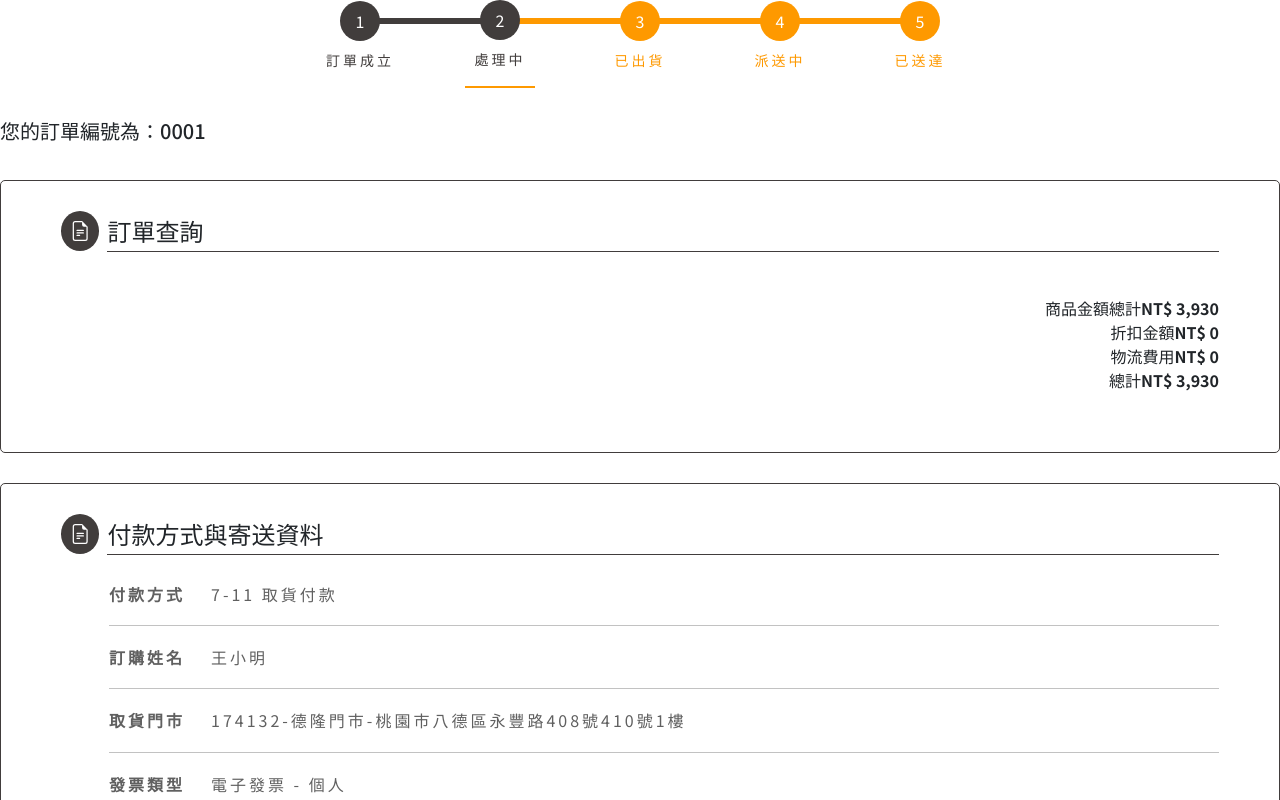
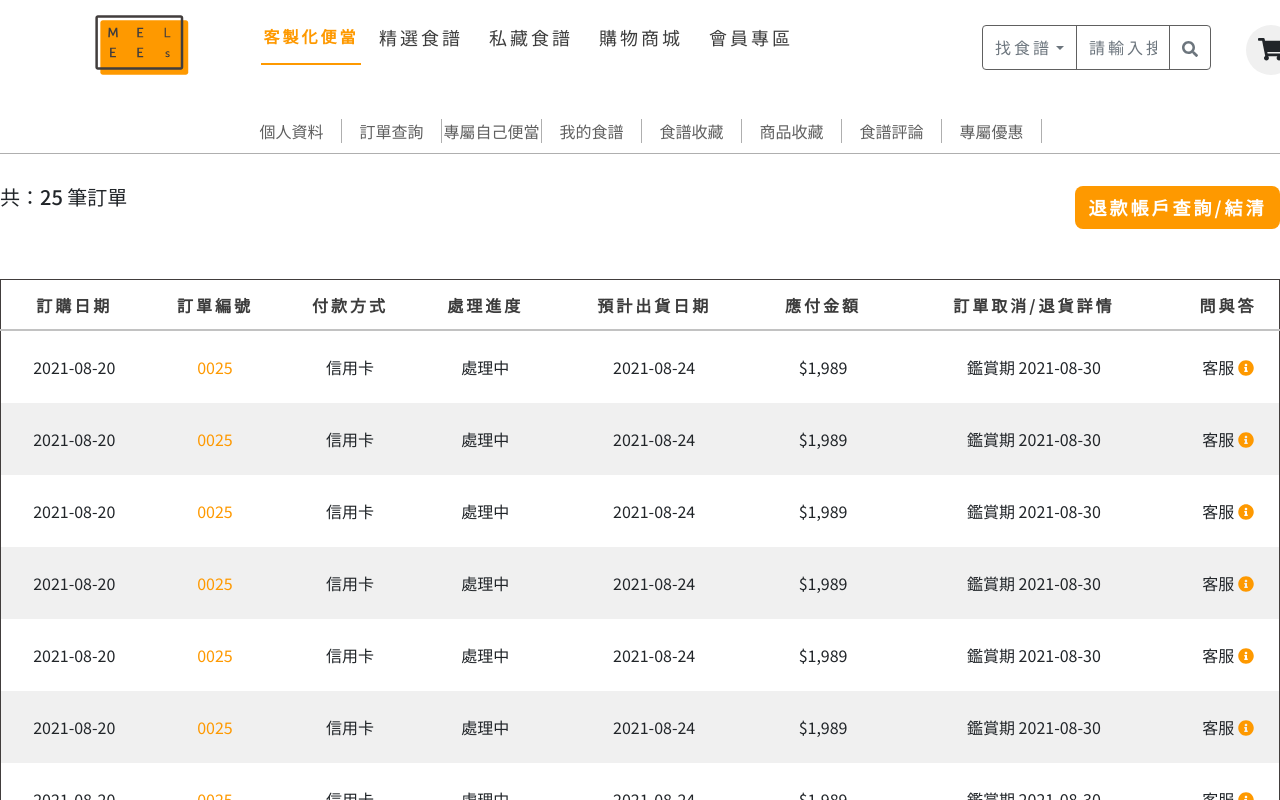
Before and after one commit to gemini497586/melees, a React (Create React App) app in the folder frontend/: page / in a window 1280 px wide. Shown: the top 800 px of the page. Built offline with nearby package versions, Linux system fonts and the light colour scheme.

Commit message:
小測試

```diff
--- a/frontend/src/App.js
+++ b/frontend/src/App.js
@@ -14,9 +14,9 @@ function App() {
       {/* <Register /> */}
       {/* <EditMemberInfo /> */}
       {/* <EditPassword /> */}
-      {/* <OrderList /> */}
+      <OrderList />
       {/* 未完成分頁 */}
-      <OrderDetails />
+      {/* <OrderDetails /> */}
     </div>
   )
 }
```
